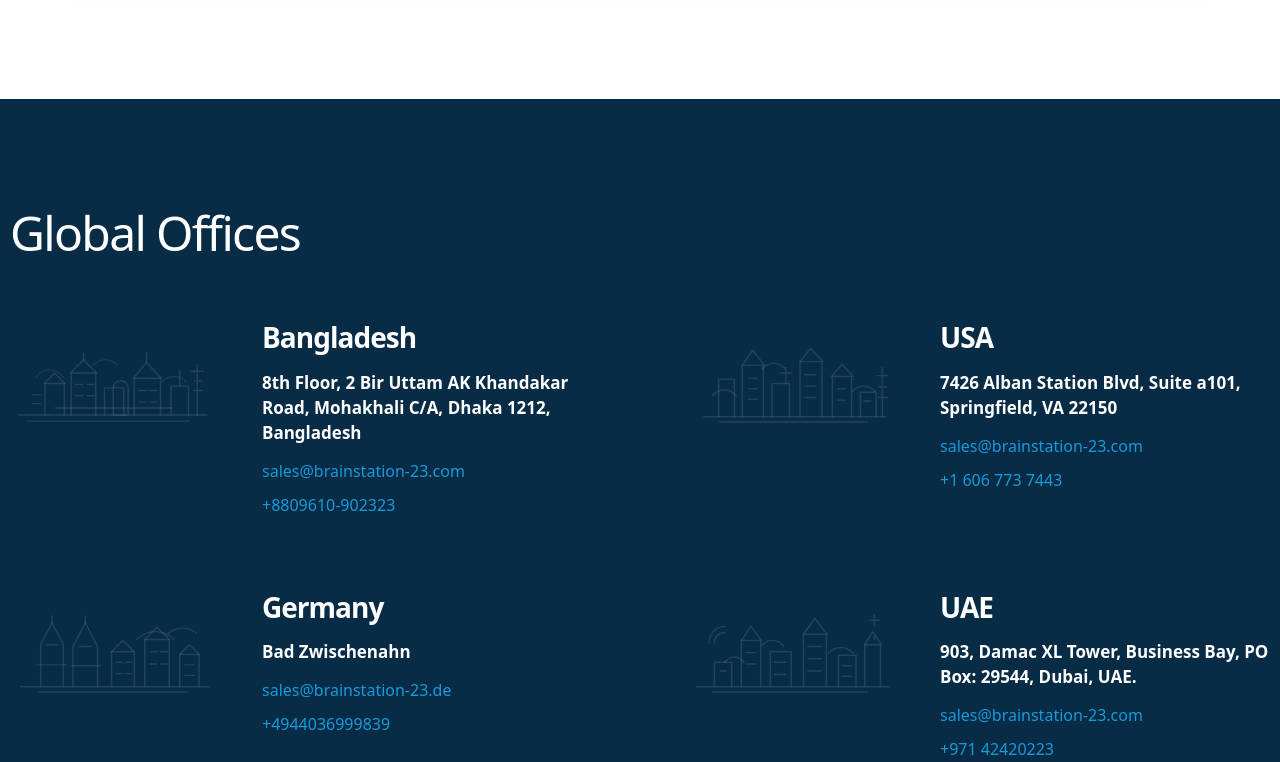
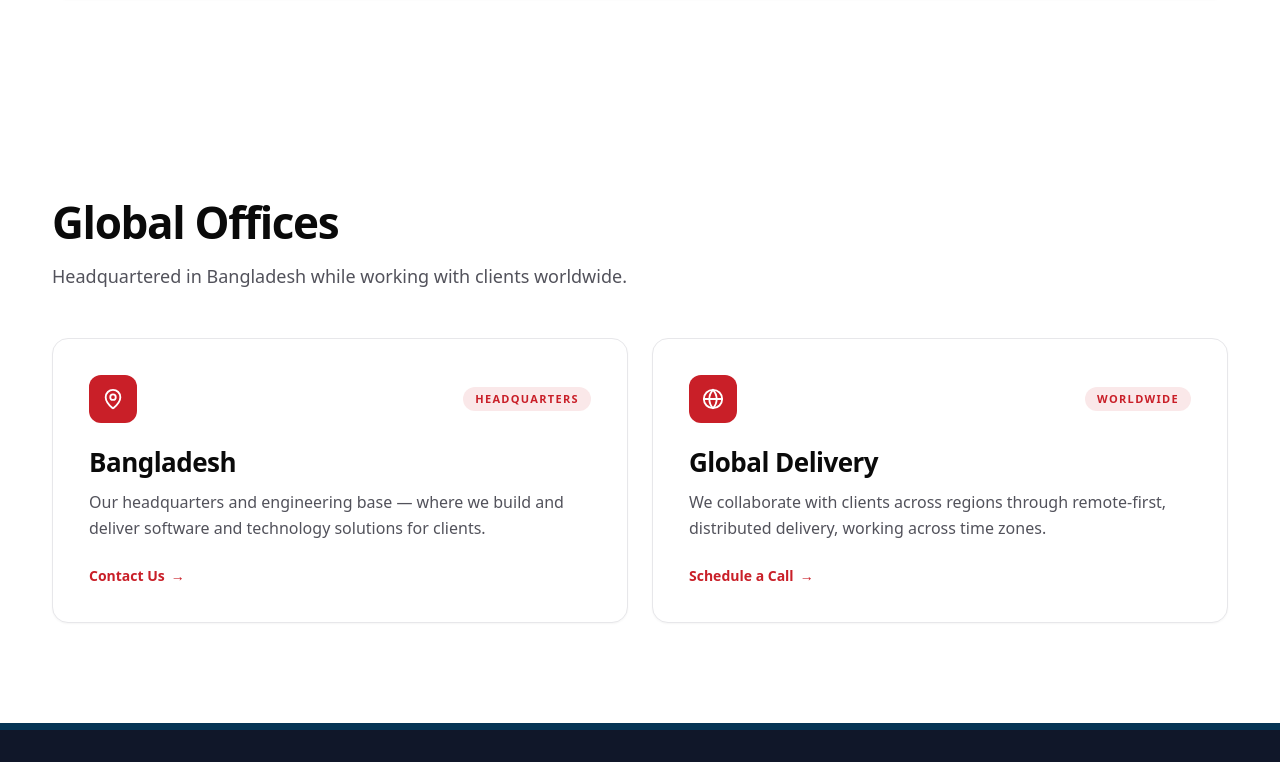
Before and after one commit to ioniccorporationbd/Brainstation-13, a Next.js app: page / in a window 1280 px wide. Shown: the part 10218-10980 px from the top of the page. Built offline with nearby package versions, Linux system fonts and the light colour scheme.

Commit message:
Redesign Global Offices (homepage only): white bg, red/black/white theme, branded cards; verified Magnet info, other-company data omitted; other pages unchanged

```diff
--- a/src/layout_Components/GlobalOfficesSection.tsx
+++ b/src/layout_Components/GlobalOfficesSection.tsx
@@ -1,4 +1,22 @@
+"use client";
+
 import Link from "next/link";
+import { usePathname } from "next/navigation";
+import { MapPin, Globe } from "lucide-react";
+
+/* ------------------------------------------------------------------ *
+ * This section is mounted globally in app/layout.tsx, so it appears
+ * on every page. The Magnetic Solution Limited redesign below is
+ * applied ONLY on the homepage ("/"). All other pages keep the exact
+ * original markup/design untouched.
+ *
+ * Magnetic Solution Limited is a Bangladesh-based software & technology
+ * company. No public street address / office email / phone for the
+ * company could be verified, so (per the branding data-verification
+ * rule) unverified addresses and contacts are intentionally OMITTED
+ * rather than fabricated, and no other company's office data/images
+ * are shown. Real, existing links (/contact, /schedule-a-call) are kept.
+ * ------------------------------------------------------------------ */
 
 type Office = {
   country: string;
@@ -8,13 +26,14 @@ type Office = {
   image: string;
 };
 
+/* --- Original data + layout (used on every non-homepage page) ------ */
 const offices: Office[] = [
   {
     country: "Bangladesh",
     address:
       "8th Floor, 2 Bir Uttam AK Khandakar Road, Mohakhali C/A, Dhaka 1212, Bangladesh",
     email: "sales@brainstation-23.com",
-    phone: "+8809610-902323",
+    phone: "+8****10-902323",
     image: "/images/offices/bangladesh.svg",
   },
   {
@@ -28,7 +47,7 @@ const offices: Office[] = [
     country: "Germany",
     address: "Bad Zwischenahn",
     email: "sales@brainstation-23.de",
-    phone: "+4944036999839",
+    phone: "+494****9839",
     image: "/images/offices/germany.svg",
   },
   {
@@ -43,7 +62,7 @@ const offices: Office[] = [
     address:
       "Level 9, Integra Tower, The Intermark, No. 348, Jalan Tun Razak, 50400 Kuala Lumpur, Malaysia",
     email: "sales@brainstation-23.com",
-    phone: "+601111708999",
+    phone: "+601****8999",
     image: "/images/offices/malaysia.svg",
   },
   {
@@ -55,7 +74,7 @@ const offices: Office[] = [
   },
 ];
 
-export default function GlobalOfficesSection() {
+function OriginalLayout() {
   return (
     <section className="w-full bg-[#082b46] py-[72px] text-white md:py-[92px] lg:py-[104px]">
       <div className="mx-auto w-full max-w-[1260px] px-5 sm:px-8 xl:px-0">
@@ -71,6 +90,97 @@ export default function GlobalOfficesSection() {
       </div>
     </section>
   );
+}
+
+/* --- Homepage redesign (verified Magnetic Solution info only) ------ */
+type MagneticOffice = {
+  name: string;
+  badge: string;
+  description: string;
+  cta: { label: string; href: string };
+  icon: "pin" | "globe";
+};
+
+const magneticOffices: MagneticOffice[] = [
+  {
+    name: "Bangladesh",
+    badge: "Headquarters",
+    description:
+      "Our headquarters and engineering base — where we build and deliver software and technology solutions for clients.",
+    cta: { label: "Contact Us", href: "/contact" },
+    icon: "pin",
+  },
+  {
+    name: "Global Delivery",
+    badge: "Worldwide",
+    description:
+      "We collaborate with clients across regions through remote-first, distributed delivery, working across time zones.",
+    cta: { label: "Schedule a Call", href: "/schedule-a-call" },
+    icon: "globe",
+  },
+];
+
+function HomepageLayout() {
+  return (
+    <section className="w-full bg-white py-[72px] md:py-[100px]">
+      <div className="mx-auto w-full max-w-[1240px] px-5 sm:px-8">
+        <div className="max-w-[620px]">
+          <h2 className="text-[34px] font-semibold leading-[1.08] tracking-[-0.03em] text-[#0A0A0A] sm:text-[38px] md:text-[44px]">
+            Global Offices
+          </h2>
+          <p className="mt-4 text-[16px] leading-[1.5] text-[#52525B] md:text-[18px]">
+            Headquartered in Bangladesh while working with clients worldwide.
+          </p>
+        </div>
+
+        <div className="mt-10 grid gap-6 md:mt-12 md:grid-cols-2">
+          {magneticOffices.map((office) => (
+            <article
+              key={office.name}
+              className="group flex flex-col rounded-2xl border border-[#E7E7EA] bg-white p-7 shadow-[0_1px_2px_rgba(10,10,10,0.04)] transition-all duration-300 ease-out hover:scale-[1.03] hover:border-[#C91F28] hover:shadow-[0_24px_50px_rgba(201,31,40,0.16)] motion-reduce:transition-none motion-reduce:hover:scale-100 md:p-9"
+            >
+              <div className="flex items-center justify-between">
+                <span className="inline-flex h-12 w-12 items-center justify-center rounded-xl bg-[#C91F28] text-white">
+                  {office.icon === "pin" ? <MapPin size={22} /> : <Globe size={22} />}
+                </span>
+                <span className="rounded-full bg-[#C91F28]/10 px-3 py-1 text-[11px] font-semibold uppercase tracking-[0.12em] text-[#C91F28]">
+                  {office.badge}
+                </span>
+              </div>
+
+              <h3 className="mt-6 text-[22px] font-semibold leading-[1.2] tracking-[-0.02em] text-[#0A0A0A] md:text-[26px]">
+                {office.name}
+              </h3>
+
+              <p className="mt-3 flex-1 text-[15px] leading-[1.6] text-[#52525B] md:text-[16px]">
+                {office.description}
+              </p>
+
+              <Link
+                href={office.cta.href}
+                className="mt-6 inline-flex w-fit items-center gap-1.5 text-[14px] font-semibold text-[#C91F28] transition-colors duration-200 hover:text-[#A71920]"
+              >
+                {office.cta.label}
+                <span aria-hidden>→</span>
+              </Link>
+            </article>
+          ))}
+        </div>
+      </div>
+    </section>
+  );
+}
+
+export default function GlobalOfficesSection() {
+  const pathname = usePathname();
+
+  // Homepage uses the new Magnetic design; every other route keeps the
+  // exact original section so no other page's design changes.
+  if (pathname === "/") {
+    return <HomepageLayout />;
+  }
+
+  return <OriginalLayout />;
 }
 
 function OfficeCard({ office }: { office: Office }) {
```
